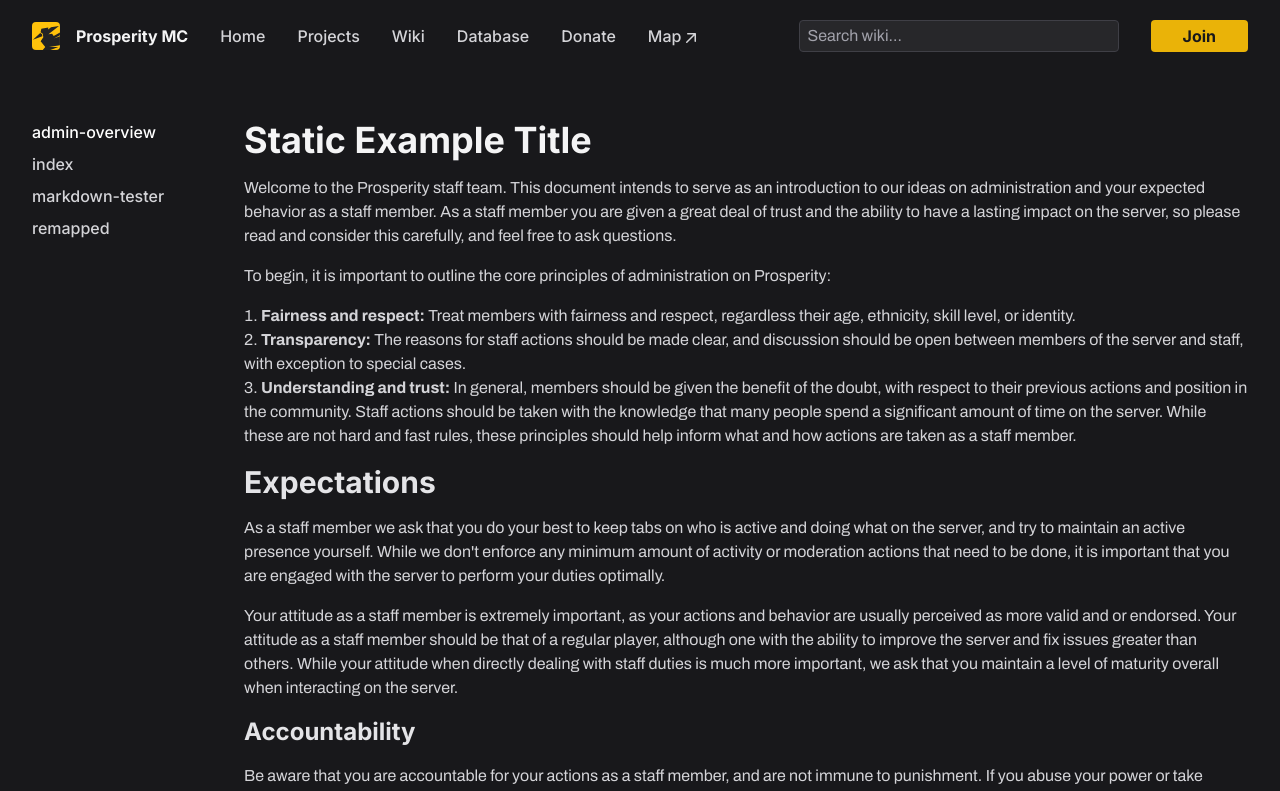
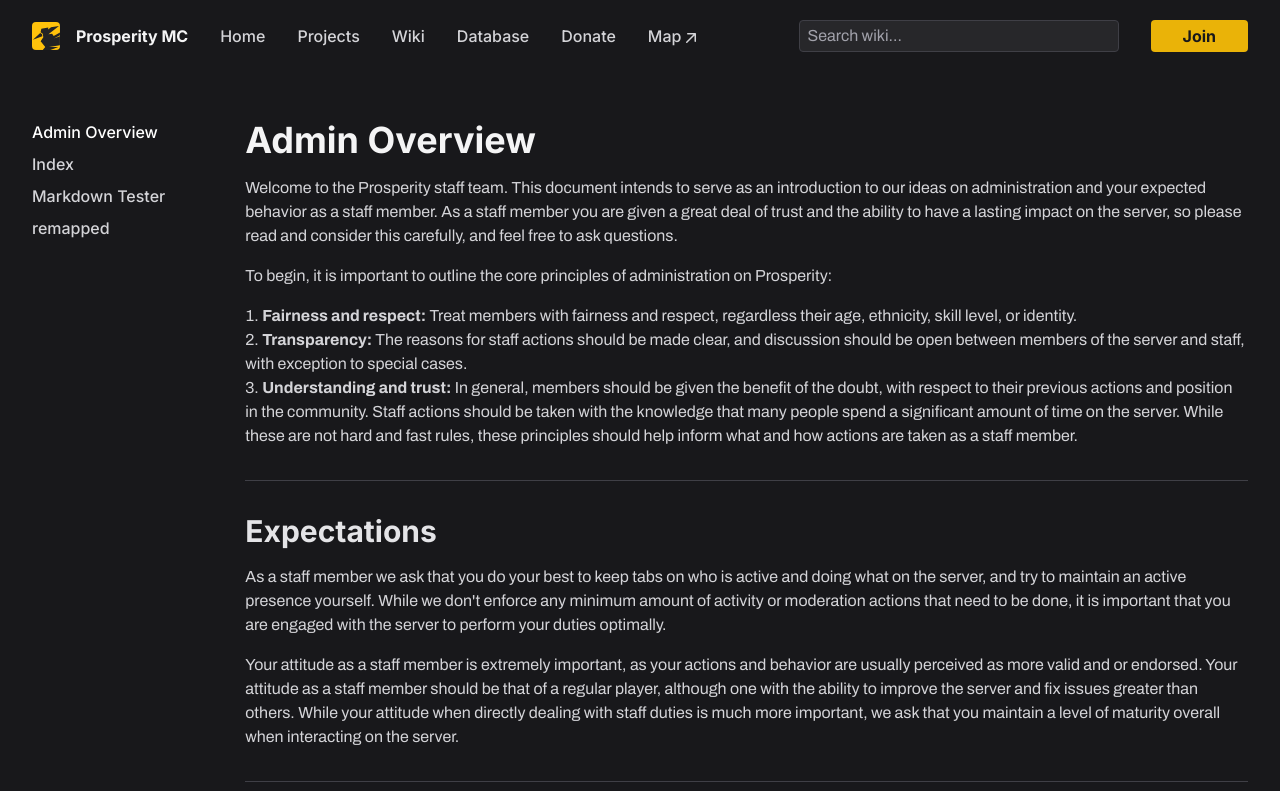
Before and after one commit to ProsperityMC/Prosperity-Website, a Next.js app: page /wiki/admin-overview in a window 1280 px wide. Shown: the top 791 px of the page. Built offline with nearby package versions, Linux system fonts and the light colour scheme.

Commit message:
improve: Refactor wiki content again
Wiki pages now support metadata provided by mdx exports.

```diff
--- /dev/null
+++ b/lib/mdx.d..ts
@@ -0,0 +1,6 @@
+declare module "*.mdx" {
+	import { WikiMeta } from "@lib/wiki";
+
+    export const meta: WikiMeta;
+	export { default };
+}
--- /dev/null
+++ b/lib/wiki.ts
@@ -0,0 +1,38 @@
+import { readdir } from "fs/promises";
+import path from "path";
+
+export type WikiData = {
+	slug: string;
+	fileName: string;
+	meta: WikiMeta | null;
+};
+
+export type WikiMeta = {
+	title?: string;
+	authors?: string[];
+	short?: string;
+	publish?: boolean;
+};
+
+export async function wikiPageDataGetAll(): Promise<WikiData[]> {
+	const files = await readdir(path.join(process.cwd(), "wiki"));
+	const data: WikiData[] = [];
+
+	for (let i = 0; i < files.length; i++) {
+		const file = files[i];
+		const slug = file.replace(".mdx", "");
+		const content: typeof import("*.mdx") = await import(`../wiki/${file}`);
+
+		data.push({ slug: slug, fileName: file, meta: content.meta || null });
+	}
+
+	return data;
+}
+
+export async function wikiPageDataGet(slug: string): Promise<WikiData> {
+	const file = `${slug}.mdx`;
+	const content: typeof import("*.mdx") = await import(`../wiki/${file}`);
+	const data = { slug: slug, fileName: file, meta: content.meta || null };
+
+	return data;
+}
--- a/pages/wiki/[slug].tsx
+++ b/pages/wiki/[slug].tsx
@@ -1,49 +1,53 @@
 import { InferGetStaticPropsType } from "next";
-import { MDXProps } from "mdx/types";
-import { readdir } from "fs/promises";
 import dynamic from "next/dynamic";
-import path from "path";
 
 import A from "@components/A";
+import { wikiPageDataGet, wikiPageDataGetAll } from "@lib/wiki";
 
 export async function getStaticPaths() {
-	const paths = (await readdir(path.join(process.cwd(), "wiki"))).map((file) => {
-		return { params: { slug: file.replace(".mdx", "") } };
+	const paths = (await wikiPageDataGetAll()).map((page) => {
+		return { params: { slug: page.slug } };
 	});
 
 	return { paths, fallback: false };
 }
 
 export async function getStaticProps({ params }: { params: { slug: string } }) {
-	const slug = params.slug;
-	const slugs = (await getStaticPaths()).paths;
+	const data = await wikiPageDataGet(params.slug);
+	const allData = await wikiPageDataGetAll();
 
-	return { props: { slug, slugs } };
+	return { props: { allData, ...data } };
 }
 
-export default function WikiPage({ slug, slugs }: InferGetStaticPropsType<typeof getStaticProps>) {
-	const Content = dynamic<MDXProps>(import(`../../wiki/${slug}.mdx`));
+export default function WikiPage({
+	slug,
+	fileName,
+	meta,
+	allData
+}: InferGetStaticPropsType<typeof getStaticProps>) {
+	const content: Promise<typeof import("*.mdx")> = import(`../../wiki/${fileName}`);
+	const WikiContent = dynamic(content);
 
 	return (
 		<div className="flex gap-8">
 			<div className="whitespace-pre mt-6">
 				<div className="flex sticky top-[3rem] pt-6 flex-col gap-2 pr-12 select-none">
-					{slugs.map((slug) => (
+					{allData.map((page) => (
 						<A
-							key={slug.params.slug}
-							href={slug.params.slug}
-							className="font-header font-medium hover:text-white duration-100"
+							key={page.slug}
+							href={page.slug}
+							className="font-header font-medium"
 							activeClassName="text-white">
-							{slug.params.slug}
+							{page.meta?.title || page.slug}
 						</A>
 					))}
 				</div>
 			</div>
-			<article className="markdown w-full min-h-screen min-w-0 space-y-4">
-				<section className="mt-12 mb-4">
-					<header className="text-4xl">Static Example Title</header>
+			<article className="markdown w-full min-h-screen min-w-0 flex flex-col gap-4">
+				<section className="mt-12">
+					<header className="text-4xl">{meta?.title || slug}</header>
 				</section>
-				<Content />
+				<WikiContent />
 			</article>
 		</div>
 	);
--- a/styles/globals.css
+++ b/styles/globals.css
@@ -62,12 +62,8 @@
 		@apply font-header text-zinc-200 text-sm font-bold;
 	}
 
-	.markdown p {
-		@apply my-1.5;
-	}
-
 	.markdown hr {
-		@apply border-zinc-700;
+		@apply border-zinc-700 my-4 w-full;
 	}
 
 	.markdown code {
--- a/wiki/admin-overview.mdx
+++ b/wiki/admin-overview.mdx
@@ -1,3 +1,7 @@
+export const meta = {
+	title: "Admin Overview"
+};
+
 Welcome to the Prosperity staff team. This document intends to serve as an introduction to our ideas on administration and your expected behavior as a staff member. As a staff member you are given a great deal of trust and the ability to have a lasting impact on the server, so please read and consider this carefully, and feel free to ask questions.
 
 To begin, it is important to outline the core principles of administration on Prosperity:
@@ -7,11 +11,15 @@ To begin, it is important to outline the core principles of administration on Pr
 3. **Understanding and trust:** In general, members should be given the benefit of the doubt, with respect to their previous actions and position in the community. Staff actions should be taken with the knowledge that many people spend a significant amount of time on the server.
    While these are not hard and fast rules, these principles should help inform what and how actions are taken as a staff member.
 
+---
+
 ## Expectations
 
 As a staff member we ask that you do your best to keep tabs on who is active and doing what on the server, and try to maintain an active presence yourself. While we don't enforce any minimum amount of activity or moderation actions that need to be done, it is important that you are engaged with the server to perform your duties optimally.
 
 Your attitude as a staff member is extremely important, as your actions and behavior are usually perceived as more valid and or endorsed. Your attitude as a staff member should be that of a regular player, although one with the ability to improve the server and fix issues greater than others. While your attitude when directly dealing with staff duties is much more important, we ask that you maintain a level of maturity overall when interacting on the server.
+
+---
 
 ### Accountability
 
@@ -19,6 +27,8 @@ Be aware that you are accountable for your actions as a staff member, and are no
 
 On a related point, you are also accountable for the security of your accounts and devices. We ask that you be aware of the security of your accounts, and ideally enable 2-factor-authentication. If you use a shared computer or are in a similar situation, we ask that you take steps to prevent unauthorized access.
 
+---
+
 ## Responsibilities
 
 As a moderator on Prosperity you are given many duties and responsibilities. These include handling and responding to player reports, enforcing the server rules, reading and deciding on whitelist applications, and generally being an upstanding member of the community. There is more information and specific advice for handling each of these duties in the other staff wiki pages.
--- a/wiki/index.mdx
+++ b/wiki/index.mdx
@@ -1 +1,5 @@
+export const meta = {
+	title: "Index"
+};
+
 Root route
--- a/wiki/markdown-tester.mdx
+++ b/wiki/markdown-tester.mdx
@@ -1,3 +1,7 @@
+export const meta = {
+  title: "Markdown Tester"
+};
+
 A simple document
 for testing markdown
 
```
